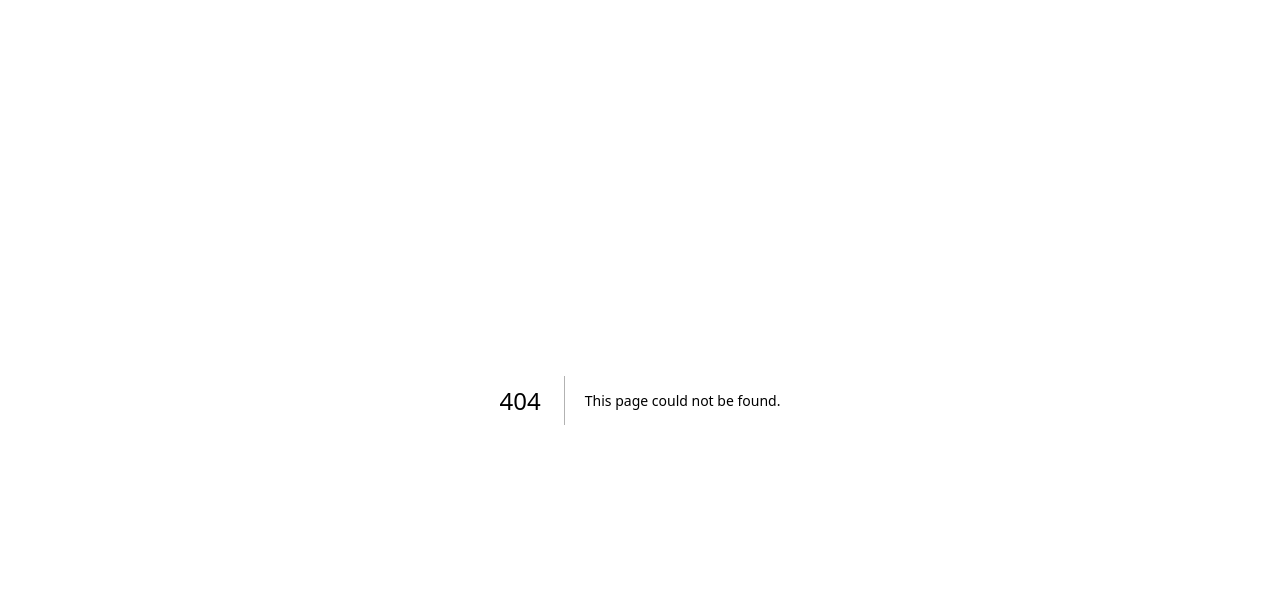
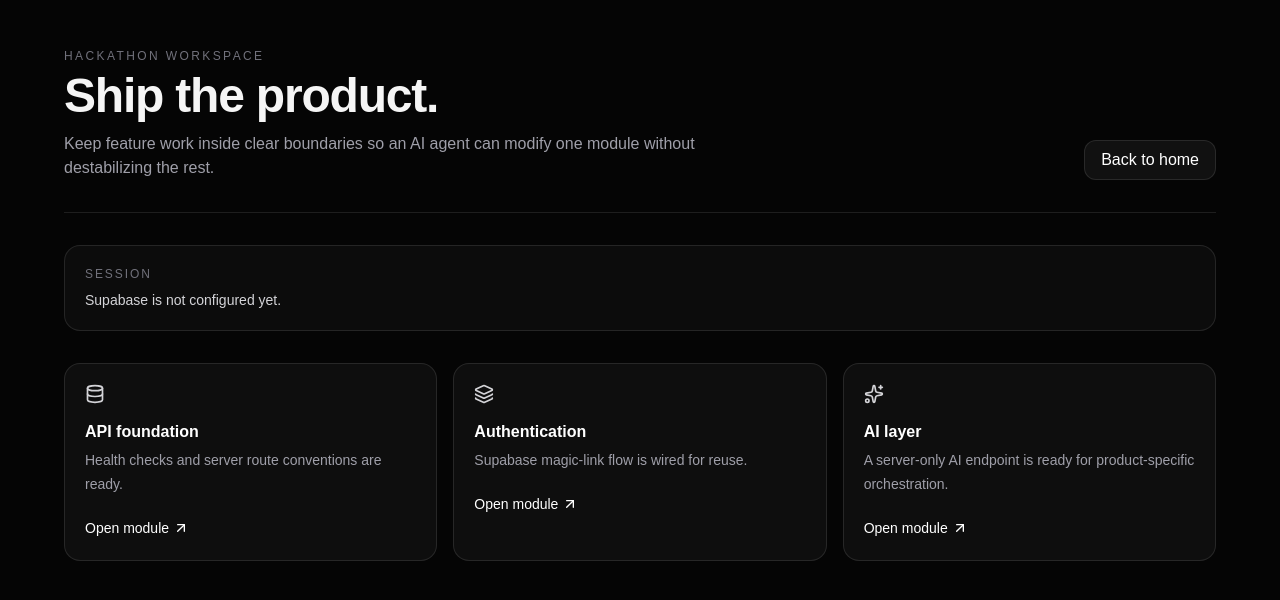
Before and after one commit to aditya0203saxena/Master_Repo, a Next.js app: page /dashboard in a window 1280 px wide. Before the commit this address had no page. Shown: the top 600 px of the page. Built offline with nearby package versions, Linux system fonts and the light colour scheme; no server answers.

Commit message:
feat: add reusable dashboard shell

```diff
--- /dev/null
+++ b/app/dashboard/page.tsx
@@ -0,0 +1,63 @@
+import Link from "next/link";
+import { ArrowUpRight, Database, Layers3, Sparkles } from "lucide-react";
+import { Card, CardContent, CardDescription, CardHeader, CardTitle } from "@/components/ui/card";
+import { Button } from "@/components/ui/button";
+import { createSupabaseServerClient } from "@/lib/supabase/server";
+
+const modules = [
+  { href: "/api/health", icon: Database, title: "API foundation", description: "Health checks and server route conventions are ready." },
+  { href: "/login", icon: Layers3, title: "Authentication", description: "Supabase magic-link flow is wired for reuse." },
+  { href: "/", icon: Sparkles, title: "AI layer", description: "A server-only AI endpoint is ready for product-specific orchestration." },
+];
+
+export default async function DashboardPage() {
+  let email: string | null = null;
+
+  if (process.env.NEXT_PUBLIC_SUPABASE_URL && process.env.NEXT_PUBLIC_SUPABASE_ANON_KEY) {
+    const supabase = await createSupabaseServerClient();
+    const { data } = await supabase.auth.getUser();
+    email = data.user?.email ?? null;
+  }
+
+  return (
+    <main className="min-h-screen px-6 py-12">
+      <div className="mx-auto max-w-6xl">
+        <div className="flex flex-col justify-between gap-6 border-b border-white/10 pb-8 sm:flex-row sm:items-end">
+          <div>
+            <p className="text-xs font-medium uppercase tracking-[0.2em] text-zinc-500">Hackathon workspace</p>
+            <h1 className="mt-2 text-4xl font-semibold tracking-tight sm:text-5xl">Ship the product.</h1>
+            <p className="mt-3 max-w-2xl text-zinc-400">
+              Keep feature work inside clear boundaries so an AI agent can modify one module without destabilizing the rest.
+            </p>
+          </div>
+          <Link href="/"><Button variant="secondary">Back to home</Button></Link>
+        </div>
+
+        <div className="mt-8 rounded-2xl border border-white/10 bg-white/[0.03] p-5">
+          <p className="text-xs uppercase tracking-[0.16em] text-zinc-500">Session</p>
+          <p className="mt-2 text-sm text-zinc-300">{email ?? "Supabase is not configured yet."}</p>
+        </div>
+
+        <section className="mt-8 grid gap-4 md:grid-cols-3">
+          {modules.map((module) => {
+            const Icon = module.icon;
+            return (
+              <Card key={module.title} className="transition hover:-translate-y-0.5 hover:border-white/20">
+                <CardHeader>
+                  <Icon className="size-5 text-zinc-300" />
+                  <CardTitle className="mt-4">{module.title}</CardTitle>
+                  <CardDescription>{module.description}</CardDescription>
+                </CardHeader>
+                <CardContent>
+                  <Link href={module.href} className="inline-flex items-center gap-1 text-sm text-white hover:underline">
+                    Open module <ArrowUpRight className="size-4" />
+                  </Link>
+                </CardContent>
+              </Card>
+            );
+          })}
+        </section>
+      </div>
+    </main>
+  );
+}
```
